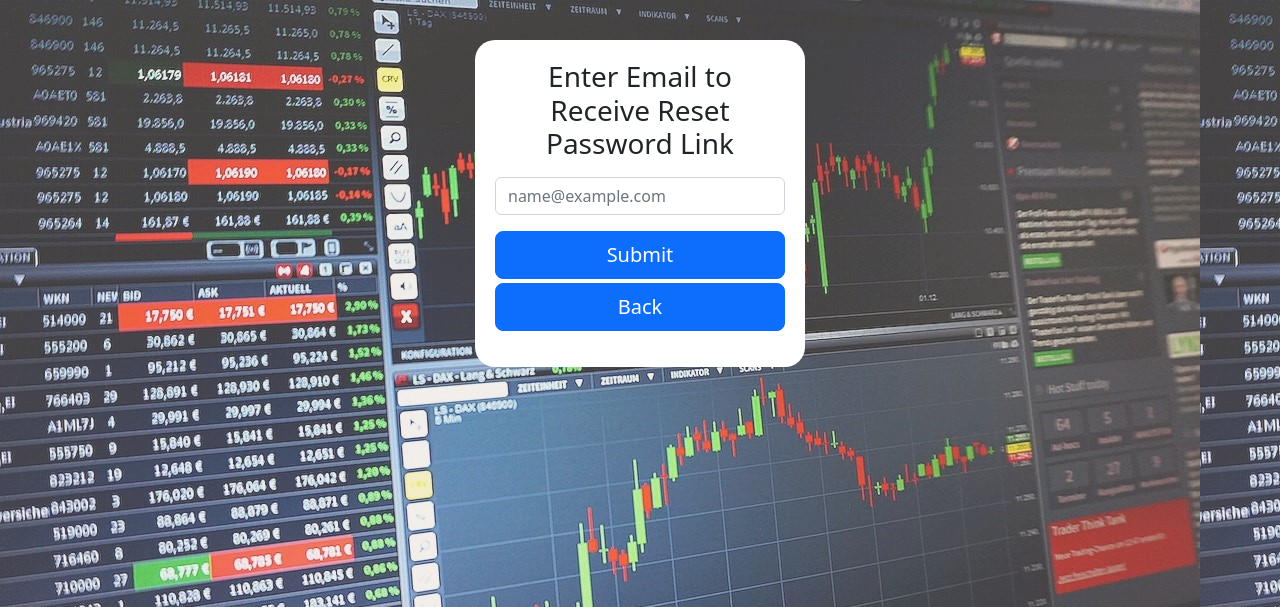
After one commit to paochouayang/MachineLearningStockPredictionProject, a Django app: page /forgotPassEmail in a window 1280 px wide. The commit adds this page. Shown: the top 607 px of the page. Run offline with Django 4.2, Linux system fonts and the light colour scheme.

Commit message:
Reset password using unique email link

```diff
--- a/mlstocks/stocks_site/forms.py
+++ b/mlstocks/stocks_site/forms.py
@@ -17,12 +17,6 @@ class LoginForm(Form):
                                 }))
 
 class ForgotPassForm(Form):
-    username = forms.CharField(label='',
-                                widget=forms.TextInput(attrs={
-                                    'class': "form-control",
-                                    'id': 'floatingInput',
-                                    'placeholder': 'UserName'
-                                }))
     password = forms.CharField(label='',
                                 widget=forms.PasswordInput(attrs={
                                     'class': "form-control",
@@ -30,11 +24,24 @@ class ForgotPassForm(Form):
                                     'placeholder': 'Password'
                                 }))
     password2 = forms.CharField(label='',
-                               widget=forms.PasswordInput(attrs={
-                                   'class': "form-control",
-                                   'id': 'floatingPassword',
-                                   'placeholder': 'Confirm Password'
-                               }))
+                                widget=forms.PasswordInput(attrs={
+                                    'class': "form-control",
+                                    'id': 'floatingPassword',
+                                    'placeholder': 'Confirm Password'
+                                }))
+    def clean_password2(self):
+        cd = self.cleaned_data
+        if cd['password'] != cd['password2']:
+            raise forms.ValidationError('Passwords don\'t match.')
+        return cd['password2']
+
+class ForgotPassEmailForm(Form):
+    email = forms.CharField(label='',
+                            widget=forms.EmailInput(attrs={
+                            'class': "form-control",
+                            'id': 'floatingInput',
+                            'placeholder': 'name@example.com'
+                            }))
 
 class UserRegistrationForm(ModelForm):
     password = forms.CharField(label='',
--- /dev/null
+++ b/mlstocks/stocks_site/templates/stocks_site/forgotPassEmail.html
@@ -0,0 +1,19 @@
+{% extends 'base.html' %}
+
+{% block title %}Reset Password{% endblock %}
+
+{% block content %}
+    <div class="spacer"></div>
+    <main class="m-auto login-main">
+        <form method="post">
+            <h1 class="h3 mb-3 fw-normal">Enter Email to Receive Reset Password Link</h1>
+
+            {{ emailResetForm.as_p }}
+            {% csrf_token %}
+
+
+            <button class="w-100 mb-1 btn btn-lg btn-primary" type="submit">Submit</button>
+            <a class="w-100 btn btn-lg btn-primary" onclick="window.location.href='/';">Back</a>
+        </form>
+    </main>
+{% endblock %}
--- a/mlstocks/stocks_site/templates/stocks_site/login.html
+++ b/mlstocks/stocks_site/templates/stocks_site/login.html
@@ -15,7 +15,7 @@
             {% endif %}
             <button class="w-100 mb-1 btn btn-lg btn-primary">Sign in</button>
             <a class="w-100 mb-1 btn btn-lg btn-primary" onclick="window.location.href='createAccount';">Create Account</a>
-            <a class="w-100 btn btn-lg btn-primary" onclick="window.location.href='forgetPass';">Forgot Password?</a>
+            <a class="w-100 btn btn-lg btn-primary" onclick="window.location.href='forgotPassEmail';">Forgot Password?</a>
             <p class="mt-2 mb-0 text-muted">MLStocks &copy; 2022</p>
         </form>
     </main>
--- a/mlstocks/stocks_site/urls.py
+++ b/mlstocks/stocks_site/urls.py
@@ -1,14 +1,17 @@
 from django.urls import path
 from . import views
-from stocks_site.views import Login, ForgotPass, CreateAccount, Main
+from stocks_site.views import Login, ForgotPass, CreateAccount, Main, ForgotPassEmailDone, ForgotPassDone
 
 
 app_name = 'stocks_site'
 
 urlpatterns = [
     path('',views.user_login,name='login'),
-    path('forgetPass', ForgotPass.as_view(),name="forgetPass"),
+    path('forgetPass/<str:uidb64>/<str:token>/', ForgotPass.as_view(), name="forgetPass"),
+    path('forgotPassEmail', views.forgotPassEmail, name="forgotPassEmail"),
     path('createAccount', views.register, name="createAccount"),
     path('createAccountDone', views.CreateAccountDone.as_view(),name="createAccountDone"),
     path('main', views.stockPredict, name="main"),
+    path('forgotPassEmailDone', ForgotPassEmailDone.as_view(), name="forgotPassEmailDone"),
+    path('forgotPassDone', ForgotPassDone.as_view(), name="forgotPassDone")
 ]
--- a/mlstocks/stocks_site/views.py
+++ b/mlstocks/stocks_site/views.py
@@ -1,10 +1,17 @@
+import smtplib
 from django.conf import settings
 from django.http import HttpResponse
 from django.shortcuts import render, redirect
 from django.views import View
 from django.contrib.auth import authenticate, login, logout
 from django.contrib.auth.decorators import login_required
-from .forms import LoginForm, UserRegistrationForm, StocksForm, ForgotPassForm
+from django.contrib.auth.models import User
+from django.core.mail import send_mail
+from django.utils.http import urlsafe_base64_encode, urlsafe_base64_decode
+from django.contrib.auth.tokens import default_token_generator
+from django.utils.encoding import force_bytes
+from django.template.loader import render_to_string
+from .forms import LoginForm, UserRegistrationForm, StocksForm, ForgotPassForm, ForgotPassEmailForm
 import requests, json
 
 
@@ -25,12 +32,33 @@ class Main(View):
         return render(request,'stocks_site/main.html')
 
 class ForgotPass(View):
-        def get(self, request):
-            if request.method == 'POST':
+        def get(self, request, uidb64, token):
+            forgotform = ForgotPassForm()
+            return render(request, 'stocks_site/forgetPass.html', {'forgotform': forgotform})
+
+        def post(self, request, uidb64, token):
+            try:
+                uid = urlsafe_base64_decode(uidb64)
+                user = User.objects.get(pk=uid)
+            except:
+                return redirect('/')
+            if request.method == 'POST' and user is not None and default_token_generator.check_token(user, token):
                 forgotform = ForgotPassForm(request.POST)
-            else:
-                forgotform = ForgotPassForm()
-            return render(request, 'stocks_site/forgetPass.html', {'forgotform': forgotform})
+                if forgotform.is_valid():
+                    password = forgotform.cleaned_data
+                    user.set_password(password['password'])
+                    user.save()
+                    return redirect('stocks_site:forgotPassDone')
+                return render(request, 'stocks_site/forgetPass.html', {'forgotform': forgotform})
+            return redirect('/')
+
+class ForgotPassEmailDone(View):
+    def get(self,request):
+        return render(request, 'stocks_site/forgotPassEmailDone.html')
+
+class ForgotPassDone(View):
+    def get(self,request):
+        return render(request, 'stocks_site/forgotPassDone.html')
 
 @login_required
 def stockPredict(request):
@@ -92,3 +120,30 @@ def register(request):
 def logout_view(request):
     logout(request)
     return redirect('/')
+
+def forgotPassEmail(request):
+    if request.method == "POST":
+        emailResetForm = ForgotPassEmailForm(request.POST)
+        if emailResetForm.is_valid():
+            data = emailResetForm.cleaned_data['email']
+            user = User.objects.get(email=data)
+            if user is not None and user.is_active:
+                subject = "Password Reset Requested"
+                email_template = "stocks_site/resetEmail.txt"
+                email_info = {
+					"email":user.email,
+					'domain':'127.0.0.1:8000',
+					'site_name': 'MLStocks',
+					"uid": urlsafe_base64_encode(force_bytes(user.pk)),
+					"user": user,
+					'token': default_token_generator.make_token(user),
+					'protocol': 'http'
+					}
+                email = render_to_string(email_template, email_info)
+                try:
+                    send_mail(subject, email, from_email=settings.EMAIL_HOST_USER, recipient_list=[user.email], fail_silently=False)
+                except smtplib.SMTPException: # Will need to change because it will error on emails that do not exist
+                    return HttpResponse("Email not sent")
+                return redirect('stocks_site:forgotPassEmailDone')
+    emailResetForm = ForgotPassEmailForm()
+    return render(request, 'stocks_site/forgotPassEmail.html', {'emailResetForm': emailResetForm})
```
Also changed, not shown: mlstocks/stocks_site/templates/stocks_site/forgotPassDone.html (added, +12 -0 lines), mlstocks/stocks_site/templates/stocks_site/forgotPassEmailDone.html (added, +11 -0 lines), mlstocks/stocks_site/templates/stocks_site/resetEmail.txt (added, +15 -0 lines).
